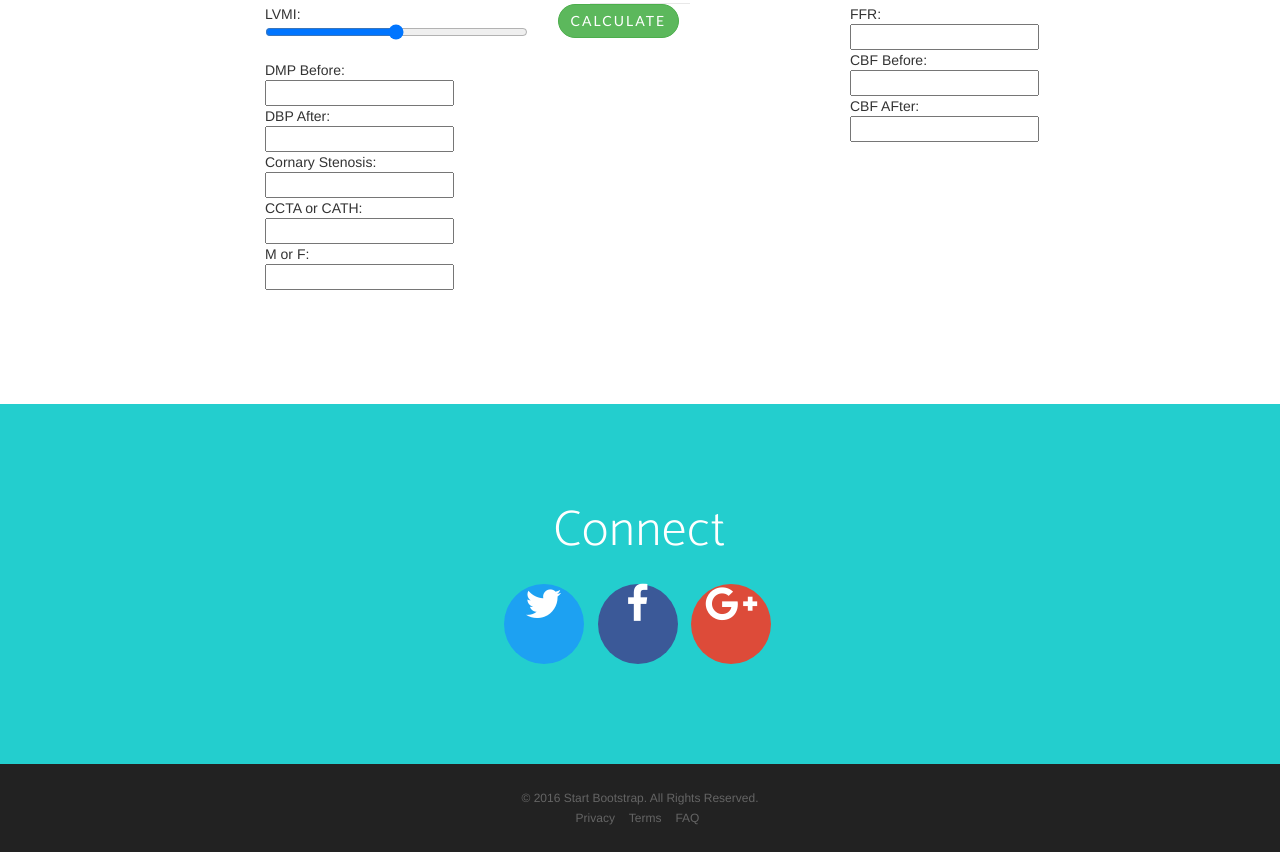
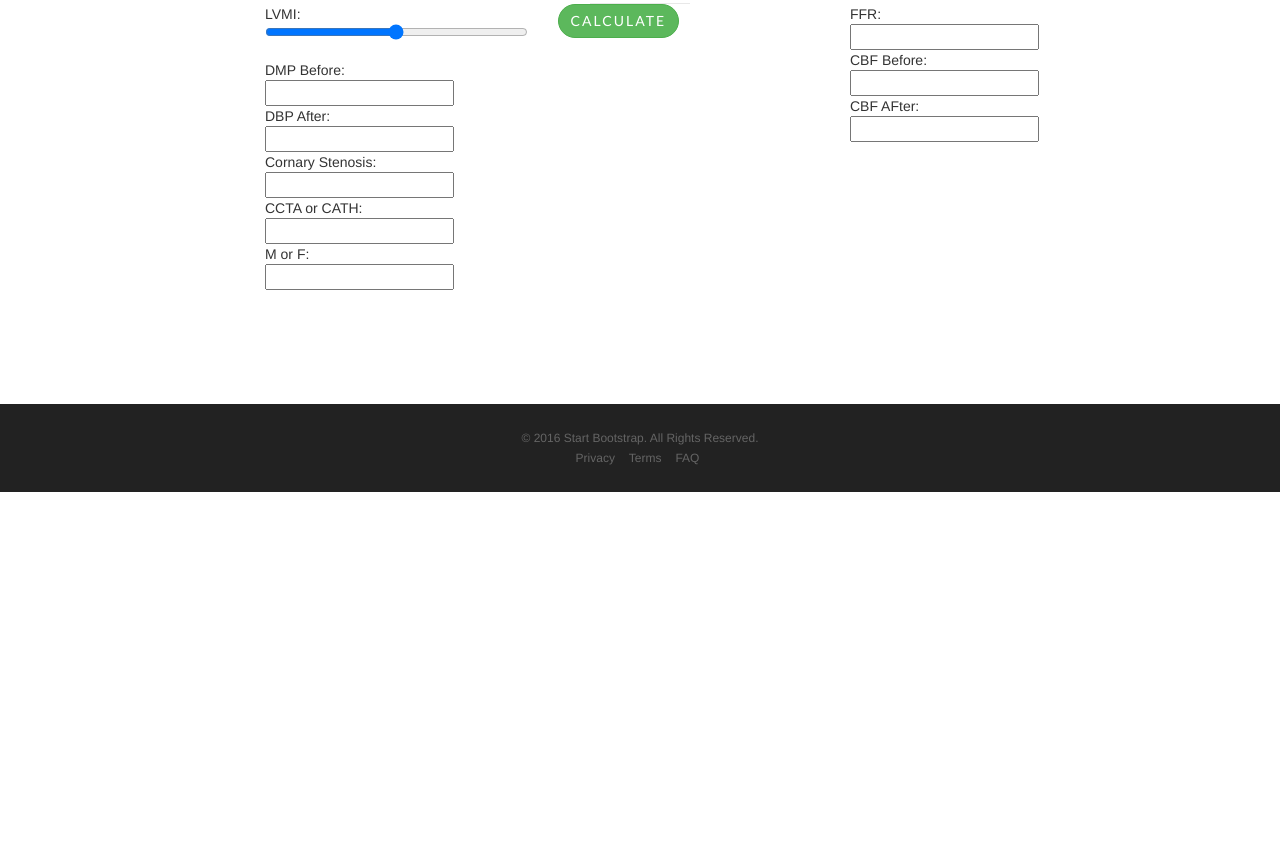
Before and after one commit to joutimothy/joutimothy.github.io, a plain HTML site: page index.html in a window 1280 px wide. Shown: the part 1034-1886 px from the top of the page. After the commit the page ends 1526 px from the top, so only its background shows below. Drawn offline with nearby package versions, Linux system fonts and the light colour scheme; a web font is replaced by a local one.

Commit message:
Delete commit section

```diff
--- a/index.html
+++ b/index.html
@@ -134,23 +134,6 @@
             </div>
     </section>
 
-    <section id="contact" class="contact bg-primary">
-        <div class="container">
-            <h2>Connect</h2>
-            <ul class="list-inline list-social">
-                <li class="social-twitter">
-                    <a href="#"><i class="fa fa-twitter"></i></a>
-                </li>
-                <li class="social-facebook">
-                    <a href="#"><i class="fa fa-facebook"></i></a>
-                </li>
-                <li class="social-google-plus">
-                    <a href="#"><i class="fa fa-google-plus"></i></a>
-                </li>
-            </ul>
-        </div>
-    </section>
-
     <footer>
         <div class="container">
             <p>&copy; 2016 Start Bootstrap. All Rights Reserved.</p>
```
